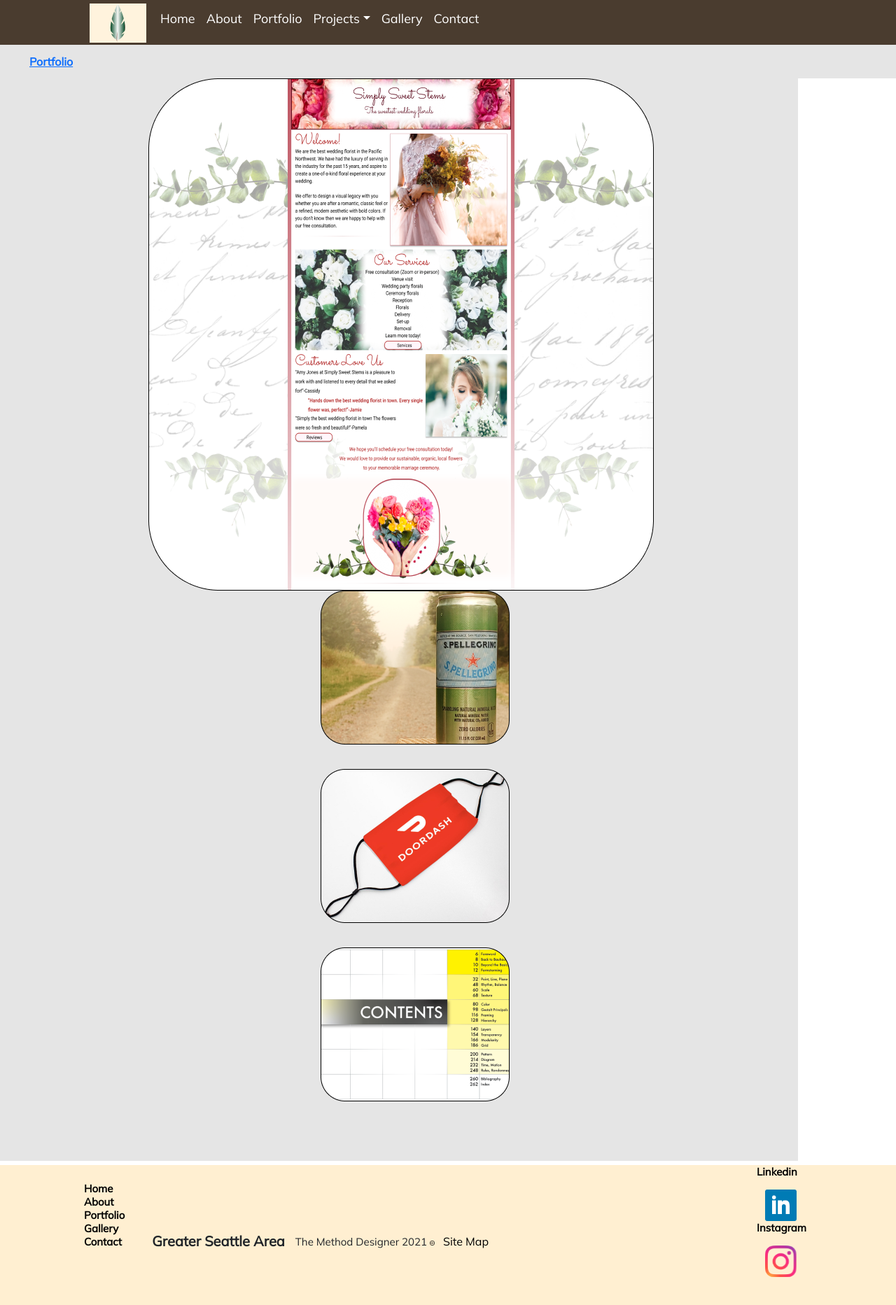
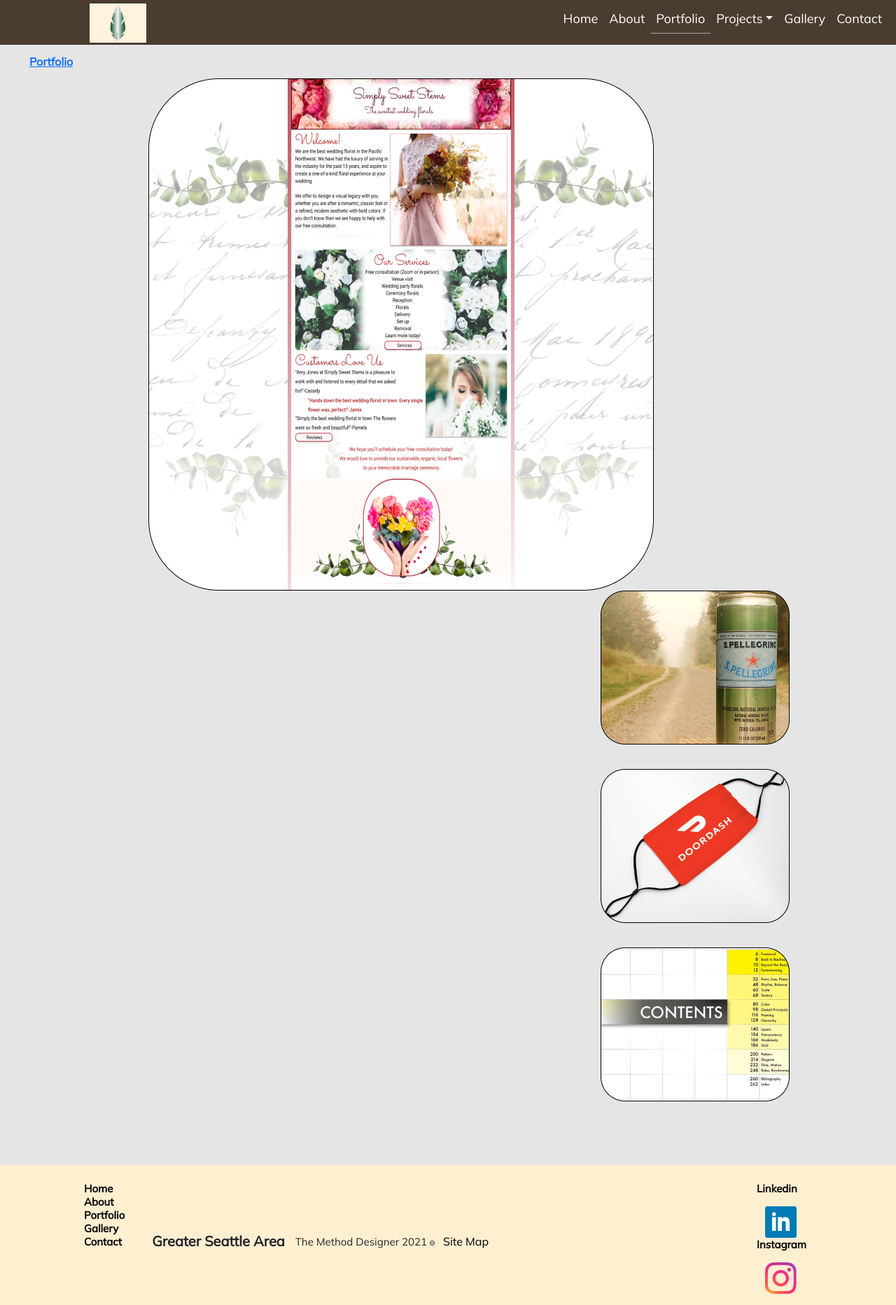
Before and after one commit to MrKeon/TheMethodDesigner, a React (Create React App) app: page /portfolio in a window 1280 px wide. Shown: the whole page at 70% size. Built offline with nearby package versions, Linux system fonts and the light colour scheme.

Commit message:
fixed menu.

```diff
--- a/src/App.tsx
+++ b/src/App.tsx
@@ -52,7 +52,6 @@
             <PhotoGallery photos={photos} />
             </Route>
             <Route path="/contact" >
-            <Breadcrumb/>
             <Contact />
             </Route>
             <Route path="/sitemap">
--- a/src/components/Contact.css
+++ b/src/components/Contact.css
@@ -34,7 +34,7 @@
       width: 467px;
       float: right;
       background-color: white;
-      padding: 0px 51px 0px 51px;
+      padding: 24px 51px 0px 51px;
       height: 788px;
       vertical-align: auto;
   }
@@ -50,3 +50,11 @@
       color: red;
       margin-top: 0px;
   }
+
+  .Contact .Breadcrumb {
+      background: none;
+  }
+
+  [type=checkbox] {
+      margin: 4px;
+  }
--- a/src/components/Contact.tsx
+++ b/src/components/Contact.tsx
@@ -1,6 +1,7 @@
 import './Contact.css';
 import emailjs from 'emailjs-com';
 import { useForm } from 'react-hook-form';
+import Breadcrumb from './Breadcrumb';
 
 const EMAIL_REGEX_PATTERN = /^(([^<>()\[\]\\.,;:\s@"]+(\.[^<>()\[\]\\.,;:\s@"]+)*)|(".+"))@((\[[0-9]{1,3}\.[0-9]{1,3}\.[0-9]{1,3}\.[0-9]{1,3}\])|(([a-zA-Z\-0-9]+\.)+[a-zA-Z]{2,}))$/;
 export default function Contact() {
@@ -29,6 +30,7 @@
 
     return(
     <div className="Contact">
+        <Breadcrumb/>
         <div className="flower-container">
             <div className="contactImage"/>
             <div className="contact-form">
--- a/src/components/Footer.css
+++ b/src/components/Footer.css
@@ -51,6 +51,7 @@
 .Footer .SocialMedia {
     float: right;
     padding-right: 128px;
+    padding-top: 24px;
 }
 
 .Footer .SocialMedia img {
--- a/src/components/Header.css
+++ b/src/components/Header.css
@@ -24,7 +24,7 @@
     padding-right: 10px;
 }
 
-.Header .selected {
+.Header .active {
     border-bottom: 1px solid darkgrey;
 }
 
@@ -43,3 +43,7 @@
     text-decoration: none;
     text-decoration-color: white;
 }
+
+.Header .navbar {
+    float: right;
+}
--- a/src/components/Header.tsx
+++ b/src/components/Header.tsx
@@ -10,7 +10,7 @@
         <Container>
           <Navbar.Toggle aria-controls="basic-navbar-nav" />
           <Navbar.Collapse id="basic-navbar-nav">
-            <Nav>
+            <Nav activeKey={window.location.pathname}>
               <Nav.Item>
                 <Nav.Link href="/">Home</Nav.Link>
               </Nav.Item>
@@ -22,10 +22,10 @@
               </Nav.Item>
               <Nav.Item>
                 <NavDropdown title="Projects" id="basic-nav-dropdown">
-                  <NavDropdown.Item href="/portfolio/simply-sweet-stems">Simply Sweet Stems</NavDropdown.Item>
-                  <NavDropdown.Item href="/portfolio/pellegrino">Pellegrino</NavDropdown.Item>
-                  <NavDropdown.Item href="/portfolio/doordash">Doordash</NavDropdown.Item>
-                  <NavDropdown.Item href="/portfolio/designbasics">Design Basics</NavDropdown.Item>
+                  <NavDropdown.Item  href="/portfolio/simply-sweet-stems">Simply Sweet Stems</NavDropdown.Item>
+                  <NavDropdown.Item  href="/portfolio/pellegrino">Pellegrino</NavDropdown.Item>
+                  <NavDropdown.Item  href="/portfolio/doordash">Doordash</NavDropdown.Item>
+                  <NavDropdown.Item  href="/portfolio/designbasics">Design Basics</NavDropdown.Item>
                 </NavDropdown>
               </Nav.Item>
               <Nav.Item>
--- a/src/components/Portfolio.css
+++ b/src/components/Portfolio.css
@@ -41,8 +41,6 @@
 }
 
 .Portfolio .side {
-    margin-left: 90px;
-    margin-right:400px;
     float: right;
 }
 
@@ -82,3 +80,7 @@
     align-items: center;
     justify-content: center;
 }
+
+.shell {
+    background: #E5E5E5;
+}
--- a/src/components/Portfolio.tsx
+++ b/src/components/Portfolio.tsx
@@ -1,12 +1,12 @@
 import React from 'react';
 import './Portfolio.css';
 import { Link } from 'react-router-dom';
-import SimplySweet from './portfolio/SimplySweet';
 
 export default function Portfolio() {
 
-    return(
-      <div>
+  return (
+    <div>
+      <div className="shell">
         <div className="Portfolio container">
           <div className="main">
             <div className="portfolio-main">
@@ -17,16 +17,17 @@
           </div>
           <div className="side">
             <Link to={`/portfolio/pellegrino`}>
-              <div className="PellegrinoPreview"/>
+              <div className="PellegrinoPreview" />
             </Link>
             <Link to={`/portfolio/doordash`}>
-            <div className="DoorDashPreview" />
+              <div className="DoorDashPreview" />
             </Link>
             <Link to={`/portfolio/designbasics`}>
-            <div className="DesignBasicsPreview"/>
+              <div className="DesignBasicsPreview" />
             </Link>
           </div>
         </div>
       </div>
-    );
-  }
+    </div>
+  );
+}
```
